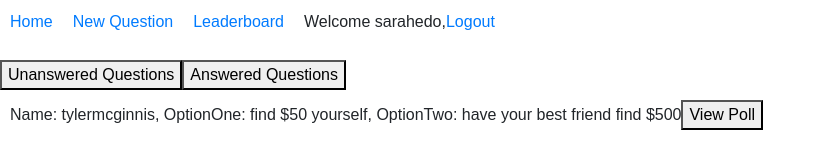
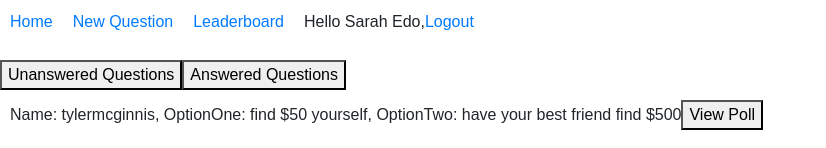
Before and after one commit to yuyi1000/reactnd-would-you-rather-app, a React (Create React App) app: page /login in a window 1280 px wide. Both pictures are taken after a click on the input "Sign in". Shown: the top 148 px of the page, without its empty margins (0-826 px from the left). Built offline with nearby package versions, Linux system fonts and the light colour scheme.

Commit message:
show user name instead of id on nav page

```diff
--- a/src/components/Nav.js
+++ b/src/components/Nav.js
@@ -16,7 +16,7 @@ class Nav extends Component {
   }
 
   render() {
-    const { authedUser } = this.props
+    const { authedUser, users } = this.props
     if (authedUser === null) {
       return (
         <nav className='nav'>
@@ -40,6 +40,7 @@ class Nav extends Component {
         </nav>
       )
     }
+    const userName = users[authedUser].name
 
     return (
       <nav className='nav'>
@@ -60,7 +61,7 @@ class Nav extends Component {
             </NavLink>
           </li>
           <li>
-            Welcome {authedUser},
+            Hello {userName},
             <NavLink to='/' onClick={this.handleLogout} activeClassName='active'>
               Logout
             </NavLink>
@@ -72,9 +73,10 @@ class Nav extends Component {
   }
 }
 
-function mapStateToProps ({ authedUser }) {
+function mapStateToProps ({ authedUser, users }) {
   return {
     authedUser,
+    users,
   }
 }
 
```
